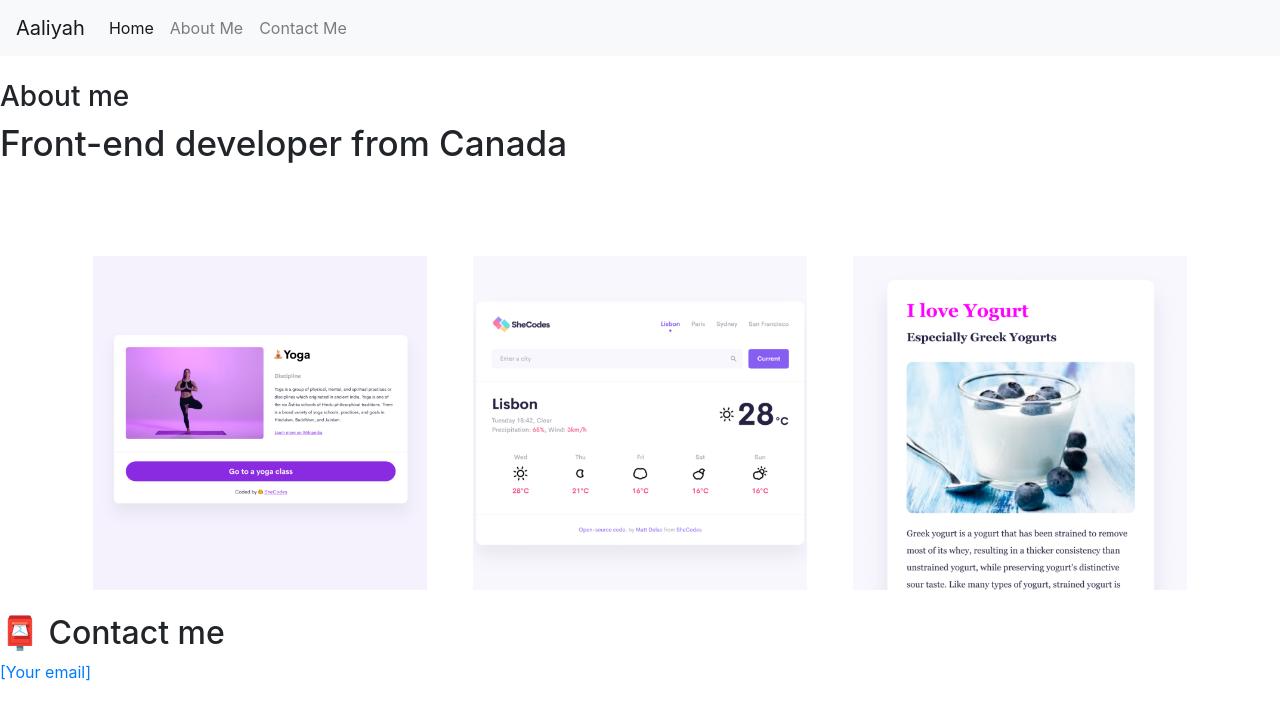
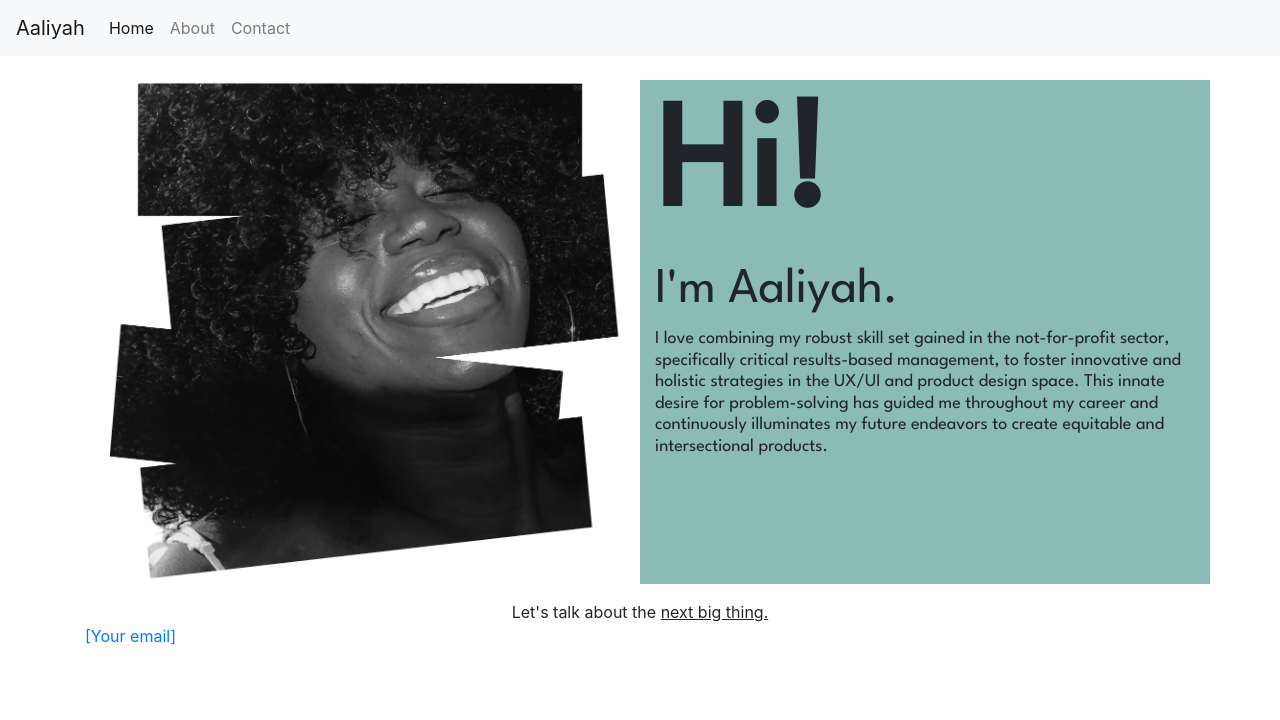
Before and after one commit to AaliyahL635/Advanced-HTML-CSS-Project, a plain HTML site: page about.html in a window 1280 px wide. Drawn offline with nearby package versions, Linux system fonts and the light colour scheme.

Commit message:
added new image to about page, content styling

```diff
--- a/about.html
+++ b/about.html
@@ -4,13 +4,36 @@
     <meta charset="UTF-8" />
     <meta http-equiv="X-UA-Compatible" content="IE=edge" />
     <meta name="viewport" content="width=device-width, initial-scale=1.0" />
-    <meta name="description" content="Work with me! Contact information for junior front-end developer based in Canada"/>
-    <script src="https://code.jquery.com/jquery-3.2.1.slim.min.js" integrity="sha384-KJ3o2DKtIkvYIK3UENzmM7KCkRr/rE9/Qpg6aAZGJwFDMVNA/GpGFF93hXpG5KkN" crossorigin="anonymous"></script>
-<script src="https://cdn.jsdelivr.net/npm/popper.js@1.12.9/dist/umd/popper.min.js" integrity="sha384-ApNbgh9B+Y1QKtv3Rn7W3mgPxhU9K/ScQsAP7hUibX39j7fakFPskvXusvfa0b4Q" crossorigin="anonymous"></script>
-<script src="https://cdn.jsdelivr.net/npm/bootstrap@4.0.0/dist/js/bootstrap.min.js" integrity="sha384-JZR6Spejh4U02d8jOt6vLEHfe/JQGiRRSQQxSfFWpi1MquVdAyjUar5+76PVCmYl" crossorigin="anonymous"></script>
-    <link rel="stylesheet" href="https://cdn.jsdelivr.net/npm/bootstrap@4.0.0/dist/css/bootstrap.min.css" integrity="sha384-Gn5384xqQ1aoWXA+058RXPxPg6fy4IWvTNh0E263XmFcJlSAwiGgFAW/dAiS6JXm" crossorigin="anonymous">
+    <meta name="description" content="Junior front-end developer portfolio" />
+    <title>Aaliyah's Junior Front-end Developer Portfolio</title>
+    <link
+      rel="stylesheet"
+      href="https://cdn.jsdelivr.net/npm/bootstrap@4.0.0/dist/css/bootstrap.min.css"
+      integrity="sha384-Gn5384xqQ1aoWXA+058RXPxPg6fy4IWvTNh0E263XmFcJlSAwiGgFAW/dAiS6JXm"
+      crossorigin="anonymous"
+    />
+    <script
+      src="https://code.jquery.com/jquery-3.2.1.slim.min.js"
+      integrity="sha384-KJ3o2DKtIkvYIK3UENzmM7KCkRr/rE9/Qpg6aAZGJwFDMVNA/GpGFF93hXpG5KkN"
+      crossorigin="anonymous"
+    ></script>
+    <script
+      src="https://cdn.jsdelivr.net/npm/popper.js@1.12.9/dist/umd/popper.min.js"
+      integrity="sha384-ApNbgh9B+Y1QKtv3Rn7W3mgPxhU9K/ScQsAP7hUibX39j7fakFPskvXusvfa0b4Q"
+      crossorigin="anonymous"
+    ></script>
+    <script
+      src="https://cdn.jsdelivr.net/npm/bootstrap@4.0.0/dist/js/bootstrap.min.js"
+      integrity="sha384-JZR6Spejh4U02d8jOt6vLEHfe/JQGiRRSQQxSfFWpi1MquVdAyjUar5+76PVCmYl"
+      crossorigin="anonymous"
+    ></script>
+    <link rel="preconnect" href="https://fonts.googleapis.com" />
+    <link rel="preconnect" href="https://fonts.gstatic.com" crossorigin />
+    <link
+      href="https://fonts.googleapis.com/css2?family=League+Spartan&display=swap"
+      rel="stylesheet"
+    />
     <link rel="stylesheet" href="style.css" />
-    <title>About Aaliyah Portfolio</title>
   </head>
   <body>
     <nav class="navbar navbar-expand-lg navbar-light bg-light">
@@ -34,44 +57,47 @@
             >
           </li>
           <li class="nav-item">
-                <a class="nav-link" href="about.html">About Me</a>
+            <a class="nav-link" href="about.html">About</a>
           </li>
           <li class="nav-item">
-                <a class="nav-link" href="about.html#contact">Contact Me</a>
+            <a class="nav-link" href="about.html#contact">Contact</a>
           </li>
-
         </ul>
       </div>
     </nav>
 
 </br>
-    <h3>About me</h3>
-    <h1>Front-end developer from Canada</h1>
-    <div class="about-paragraphs">
-      <p class="bg-white">
-        Lorem ipsum dolor sit amet, consectetur adipisicing elit. Numquam
-        aperiam provident tempora? Cumque adipisci, non dolorem quia, odit qui
-        alias veniam excepturi rem dolor fugit dignissimos, sed voluptatum
-        blanditiis harum.
-        </p>
-    </div>
 
     <div class="container">
       <div class="row">
-            <div class="col-md-4">
-              <img src="images/yoga.png" class="img-fluid rounded p-2 shadow" alt="woman doing yoga">
+        <div class="col-md-6">
+            <img
+      src="images/headshot2.png"
+      class="headshot img-fluid ml-0 "
+      alt="photo of woman with afro"
+    />
 </div>
-            <div class="col-md-4">
-              <img src="images/weather.png" class="img-fluid rounded p-2 shadow" alt="dashboard displaying weather">
-            </div>
-            <div class="col-md-4">
-              <img src="images/yogurt.png" class="img-fluid rounded p-2 shadow" alt="cup of yogurt with spoon">
+
+        <div class="col-md-6 about-heading">
+          <h3>Hi!</h3>
+          <h2>I'm Aaliyah.</h2>
+        <h4>
+          I love combining my robust skill set gained in the not-for-profit sector, specifically critical results-based management, to foster innovative and holistic strategies in the UX/UI and product design space. This innate desire for problem-solving has guided me throughout my career and continuously illuminates my future endeavors to create equitable and intersectional products.
+        </h4>
       </div>
     </div>
+
+    <div id="contact" class="text-center mt-3">
+      <span class="contactme">Let's talk about the</span>
+        <span><u>next big thing. </u></span>
     </div>
-    <div id="contact" class="mt-3">
-      <h2>📮 Contact me</h2>
-      <a href="mailto:[email]" class="email-link" title="email link to contact Aaliyah"> [Your email] </a>
+      <a
+        href="mailto:[email]"
+        class="email-link"
+        title="email link to contact Aaliyah"
+      >
+        [Your email]
+      </a>
     </div>
   </body>
 </html>
--- a/style.css
+++ b/style.css
@@ -5,13 +5,41 @@
 }
 
 h1 {
-  font-size: 35px;
+  font-size: 45px;
+  font-family: var(--primary-text);
+}
+h2 {
+  font-size: 50px;
+  margin-top: 0px;
+  font-family: var(--primary-text);
+}
+h3 {
+  font-size: 150px;
+  font-family: var(--primary-text);
+  font-weight: 600;
+  margin-bottom: 0px;
+}
+
+h4 {
+  font-family: var(--primary-text);
+  font-size: 18px;
+}
+
+h5 {
+  font-size: 100px;
+  font-family: var(--primary-text);
 }
 
 img {
   width: 700px;
+  height: 700px;
 }
-
+.about-heading {
+  background-color: #026c6275;
+}
+.headshot {
+  width: 800px;
+}
 .contactlink {
   background-color: #026c62;
   box-shadow: var(--box-shadow);
```
Also changed, not shown: index.html (+2 -2 lines), images/Convo Club Jan 17 2023.png (added), images/designer(1).png (renamed from designer(1).png), images/designer.png (renamed from designer.png), images/headshot.png (added), images/headshot2.png (added), 1 other file. Lines whose indentation alone changed are shown as unchanged.
